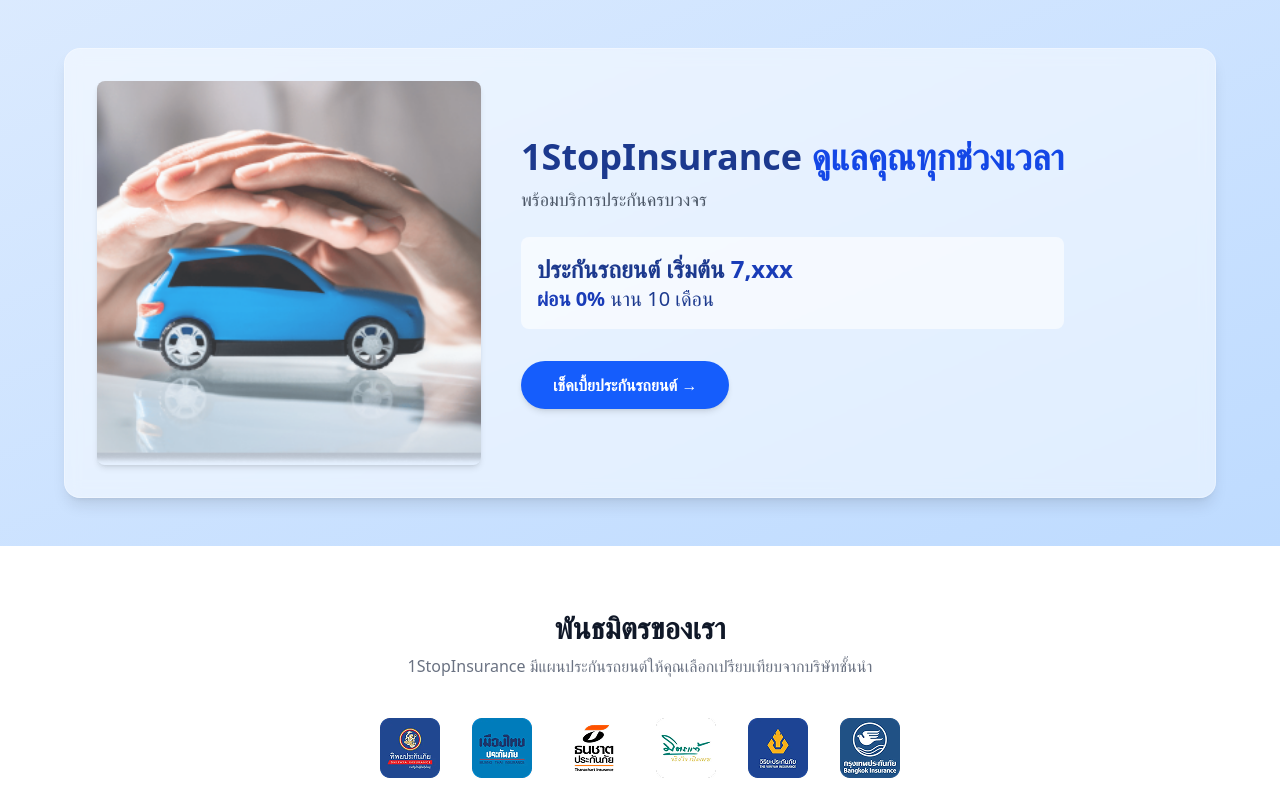
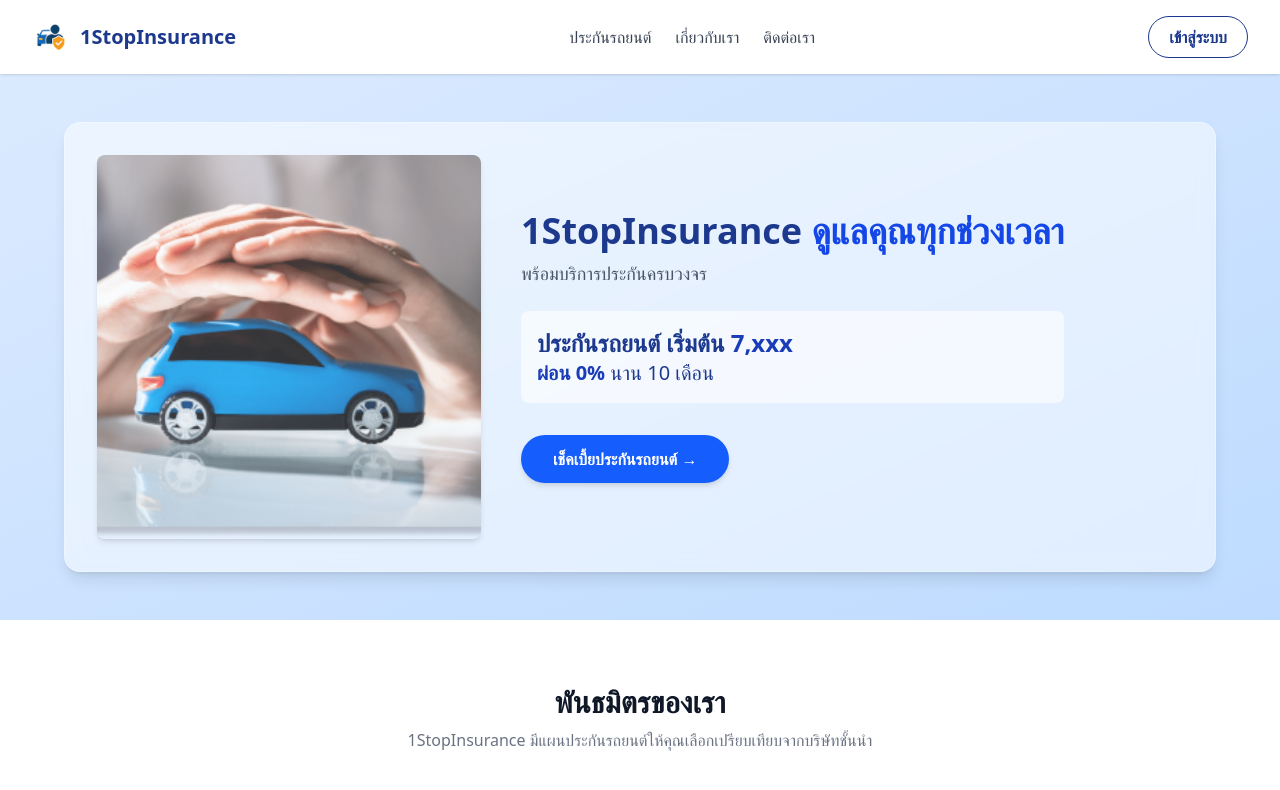
Before and after one commit to nut2275/1stopinsurance-react, a React (Vite) app in the folder 1stopinsurance-react/: page / in a window 1280 px wide. Shown: the top 790 px of the page. Built offline with nearby package versions, Linux system fonts and the light colour scheme.

Commit message:
change menu start

```diff
--- a/1stopinsurance-react/src/components/page/MainPage.tsx
+++ b/1stopinsurance-react/src/components/page/MainPage.tsx
@@ -1,5 +1,6 @@
 import React from 'react';
 import { Link } from 'react-router-dom';
+import Menu from '../element/Menu';
 // import Menu from '@/components/element/Menu'; // ❌ ไม่ต้อง import แล้ว เพราะจะไปอยู่ใน Layout
 
 export default function MainPage() {
@@ -7,7 +8,7 @@
     <div className="flex flex-col min-h-screen font-sans text-gray-800 bg-gray-50">
 
       {/* Header: ❌ ลบออก เพราะ Layout จะจัดการให้ */}
-      {/* <Menu /> */}
+      <Menu />
 
       {/* Main content */}
       <main className="flex-grow">
```
